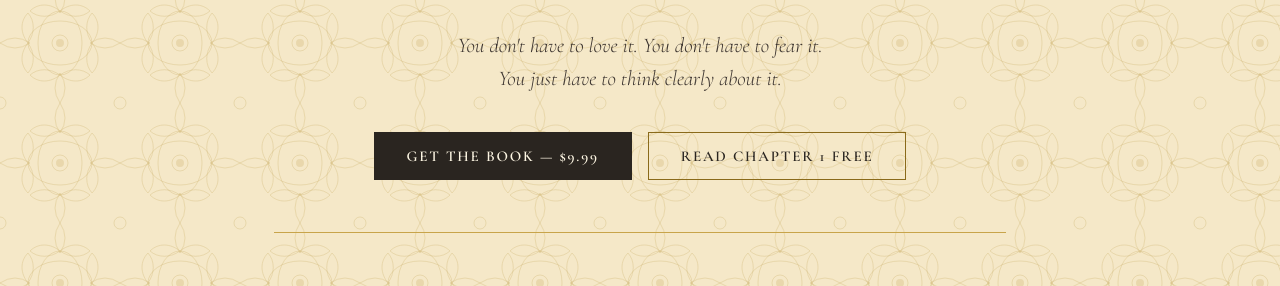
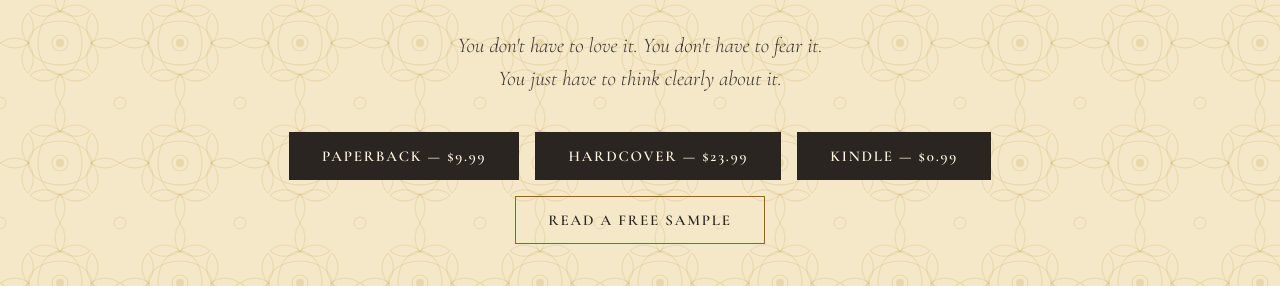
Before and after one commit to thoughtchemistry/thoughtchemistry.github.io, a plain HTML site: page index.html in a window 1280 px wide. Shown: the part 497-783 px from the top of the page. Drawn offline with nearby package versions, Linux system fonts and the light colour scheme.

Commit message:
Replace Gumroad links with Amazon links

```diff
--- a/index.html
+++ b/index.html
@@ -388,8 +388,8 @@ to { opacity: 1; transform: translateY(0); }
 <p class="byline">Kerin Hayden, M.Ed., M.A. &amp; Her AI Bots</p>
 <p class="tagline">You don't have to love it. You don't have to fear it.<br>You just have to think clearly about it.</p>
 <div class="btn-group">
-<a href="https://kerinhayden.gumroad.com/l/gafkw" class="btn-primary">Get the Book — $9.99</a>
-<a href="https://kerinhayden.gumroad.com/l/gafkw" class="btn-secondary">Read Chapter 1 Free</a>
+<a href="https://www.amazon.com/dp/B0HNTC3178" class="btn-primary">Paperback — $9.99</a> <a href="https://www.amazon.com/dp/B0HNT8WRD3" class="btn-primary">Hardcover — $23.99</a> <a href="https://www.amazon.com/dp/B0HNSY5826" class="btn-primary">Kindle — $0.99</a>
+<a href="https://www.amazon.com/dp/B0HNSY5826" class="btn-secondary">Read a Free Sample</a>
 </div>
 </header>
 
```
